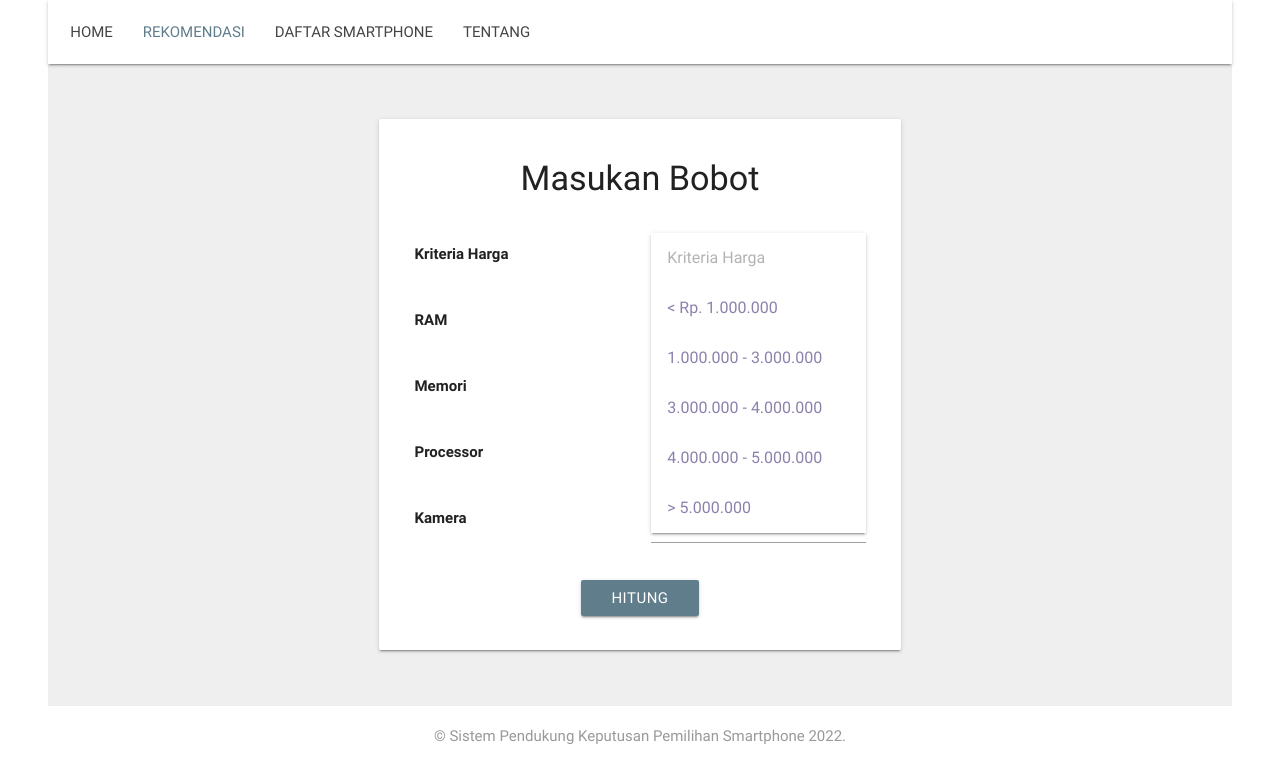
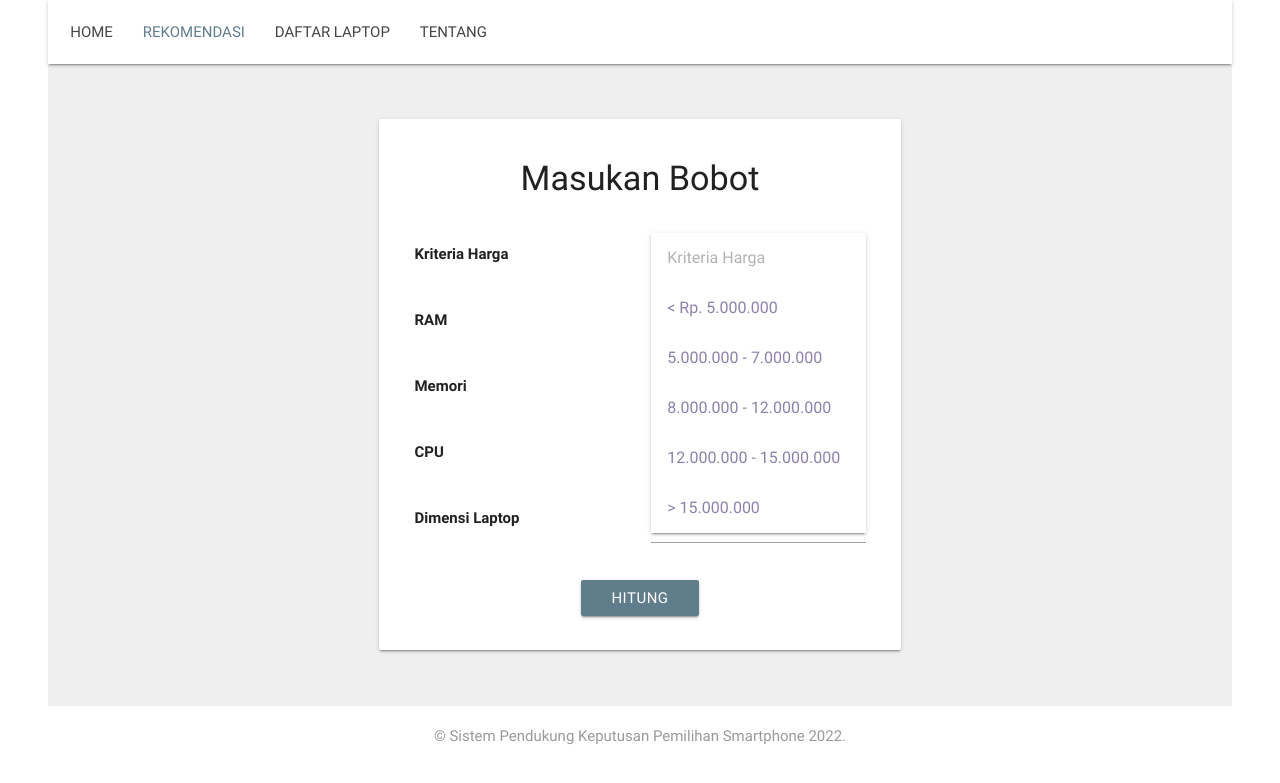
Before and after one commit to khoirulromadhon/TOPSIS-Pemilihan-Laptop, a PHP site: page /rekomendasi.php in a window 1280 px wide, after a click on "Kriteria Harga". Shown: the top 783 px of the page. Run offline with PHP 8.4, Linux system fonts and the light colour scheme; some libraries are stand-ins or nearby versions.

Commit message:
Rekomendadi laptop

```diff
--- a/rekomendasi.php
+++ b/rekomendasi.php
@@ -31,7 +31,7 @@
 								<ul class="left" style="margin-left: -52px;">
 									<li><a href="index.php">HOME</a></li>
 									<li><a class="active" href="rekomendasi.php">REKOMENDASI</a></li>
-                                    <li><a href="daftar_laptop.php">DAFTAR SMARTPHONE</a></li>
+                                    <li><a href="daftar_laptop.php">DAFTAR LAPTOP</a></li>
                                     <li><a href="#about">TENTANG</a></li>
 								</ul>
 						</div>
@@ -66,11 +66,11 @@
                                                             <div class="col s6">
                                                                 <select required name="harga">
                                                                     <option value = "" disabled selected style="color: #eceff1;"><i>Kriteria Harga</i></option>
-                                                                    <option value = "5">< Rp. 1.000.000</option>
-                                                                    <option value = "4">1.000.000 - 3.000.000</option>
-                                                                    <option value = "3">3.000.000 - 4.000.000</option>
-                                                                    <option value = "2">4.000.000 - 5.000.000</option>
-                                                                    <option value = "1">> 5.000.000</option>
+                                                                    <option value = "5">< Rp. 5.000.000</option>
+                                                                    <option value = "4">5.000.000 - 7.000.000</option>
+                                                                    <option value = "3">8.000.000 - 12.000.000</option>
+                                                                    <option value = "2">12.000.000 - 15.000.000</option>
+                                                                    <option value = "1">> 15.000.000</option>
                                                                 </select>
                                                             </div>
 
@@ -80,11 +80,11 @@
                                                             <div class="col s6">
                                                                 <select required name="ram">
                                                                     <option value = "" disabled selected>Kriteria RAM</option>
-                                                                    <option value = "1">0 - 1 Gb</option>
-                                                                    <option value = "2">2 Gb</option>
-                                                                    <option value = "3">3 Gb</option>
-                                                                    <option value = "4">4 Gb</option>
-                                                                    <option value = "5">> 5 Gb</option>
+                                                                    <option value = "1">2 Gb</option>
+                                                                    <option value = "2">4 Gb</option>
+                                                                    <option value = "3">8 Gb</option>
+                                                                    <option value = "4">16 Gb</option>
+                                                                    <option value = "5">> 32 Gb</option>
                                                                 </select>
                                                             </div>
 
@@ -94,35 +94,35 @@
                                                             <div class="col s6">
                                                                 <select required name="memori">
                                                                     <option value = "" disabled selected>Kriteria Penyimpanan</option>
-                                                                    <option value = "1">0 - 4 Gb</option>
-                                                                    <option value = "2">8 Gb</option>
-                                                                    <option value = "3">16 Gb</option>
-                                                                    <option value = "4">32 Gb</option>
-                                                                    <option value = "5">> 32 Gb</option>
+                                                                    <option value = "1">256 Gb (SSD)</option>
+                                                                    <option value = "2">512 Gb (SSD)</option>
+                                                                    <option value = "3">1 Tb (HDD)</option>
+                                                                    <option value = "4">256 Gb (SSD) + 500 Gb (HDD)</option>
+                                                                    <option value = "5">> 128 Gb (SSD) + 1Tb (HDD)</option>
                                                                 </select>
                                                             </div>
 
                                                             <div class="col s6" style="margin-top: 10px;">
-                                                                <b>Processor</b>
+                                                                <b>CPU</b>
                                                             </div>
                                                             <div class="col s6">
                                                                 <select required name="processor">
-                                                                    <option value = "" disabled selected>Kriteria Processor</option>
-                                                                    <option value = "1">Dualcore</option>
-                                                                    <option value = "3">Quadcore</option>
-                                                                    <option value = "5">Octacore</option>
+                                                                    <option value = "" disabled selected>Kriteria CPU</option>
+                                                                    <option value = "1">Intel Core i3</option>
+                                                                    <option value = "3">Intel Core i5</option>
+                                                                    <option value = "5">AMD A9</option>
                                                                 </select>
                                                             </div>
 
                                                             <div class="col s6" style="margin-top: 10px;">
-                                                                <b>Kamera</b>
+                                                                <b>Dimensi Laptop</b>
                                                             </div>
                                                             <div class="col s6">
                                                                 <select required name="kamera">
-                                                                    <option value = "" disabled selected>Kriteria Kamera</option>
-                                                                    <option value = "1">0 - 8 Mp</option>
-                                                                    <option value = "3">8 - 13 Mp</option>
-                                                                    <option value = "5">>13 Mp</option>
+                                                                    <option value = "" disabled selected>Dimensi Laptop</option>
+                                                                    <option value = "1">11 - 13 inch</option>
+                                                                    <option value = "3">14 - 17 inch</option>
+                                                                    <option value = "5">>17 inch</option>
                                                                 </select>
                                                             </div>
 
```
